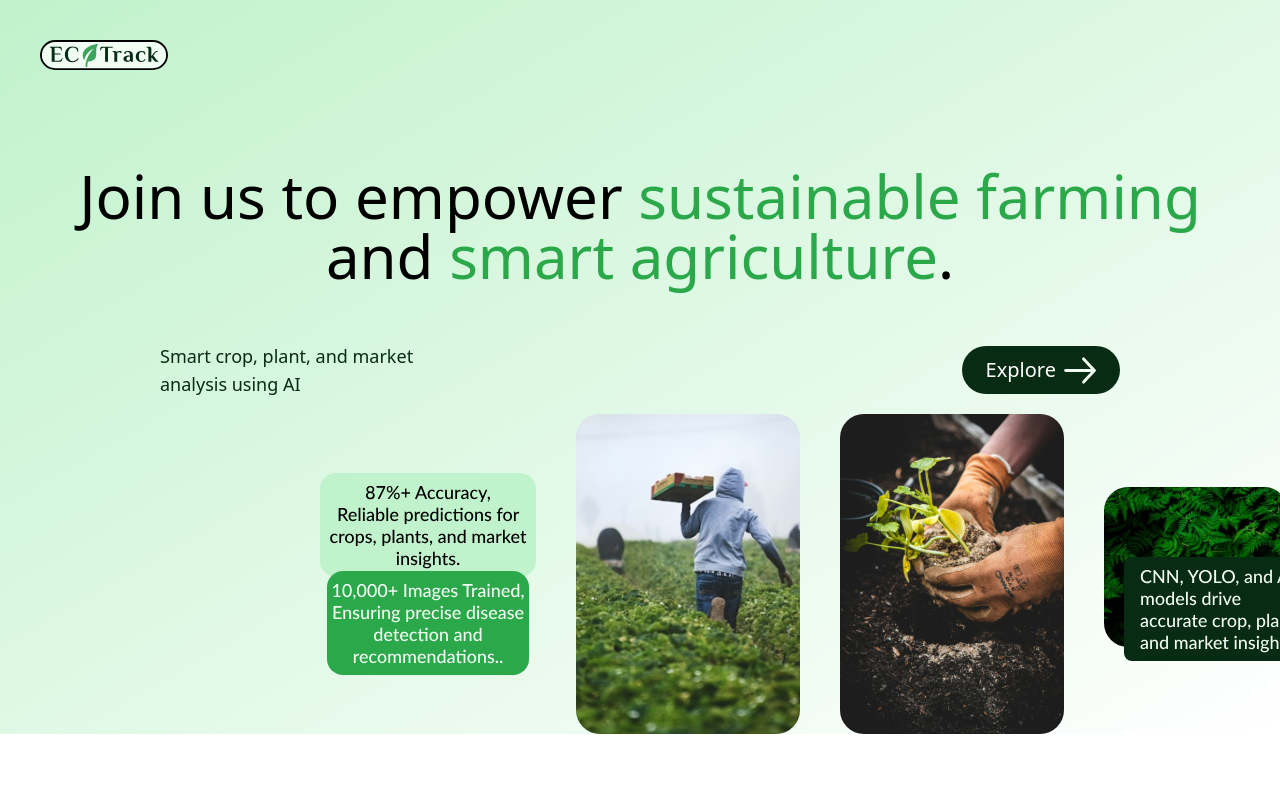
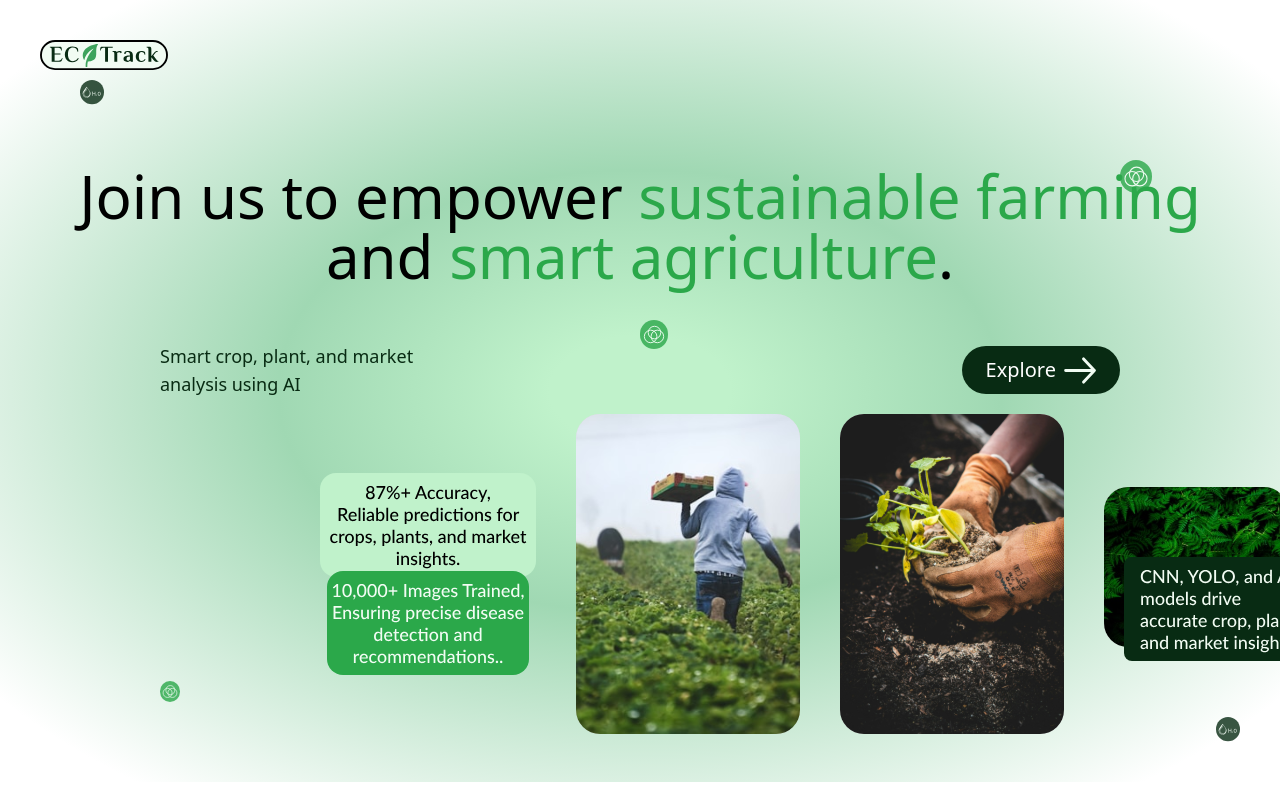
Before and after one commit to tonima26122004/EcoTrack, a React (Vite) app: page / in a window 1280 px wide. Shown: the top 800 px of the page. Built offline with nearby package versions, Linux system fonts and the light colour scheme.

Commit message:
Enhance landing page with navigation and new SVG images; add hover effects to buttons

```diff
--- a/src/components/landing/landing.jsx
+++ b/src/components/landing/landing.jsx
@@ -1,8 +1,11 @@
 import React from 'react';
+import { useNavigate } from 'react-router-dom';
 
 function Landing() {
+  const navigate = useNavigate(); // Hook for navigation
+
   return (
-    <div className="bg-gradient-to-br from-[#C0F2CB] to-transparent w-full">
+    <div className="w-screen relative bg-[radial-gradient(ellipse_at_center,_#C0F2CB_10%,_#A0D8B3_40%,_transparent_90%)]">
       <div className="h-full w-full flex flex-wrap p-6">
         {/* Logo Section */}
         <div className="w-full lg:w-1/3 flex">
@@ -21,13 +24,26 @@ function Landing() {
         <div className="text-lg text-[#082B13]">
           Smart crop, plant, and market <br /> analysis using AI
         </div>
-        <button className="bg-[#082B13] text-white text-xl h-12 rounded-3xl px-6 flex cursor-pointer gap-2 items-center justify-center">
+        <button
+          className="bg-[#082B13] text-white text-xl h-12 rounded-3xl px-6 flex cursor-pointer gap-2 items-center justify-center hover:bg-[#C0F2CB] hover:text-[#2BA84A]"
+          onClick={() => navigate('/login')} // Navigate to /login
+        >
           Explore <img src="pointer.svg" alt="" className="w-8" />
         </button>
       </div>
-     <div>
-        <img src="landingfull.svg" alt="" className='ml-80 -mt-4' />
-     </div>
+
+      {/* Main Image */}
+      <div>
+        <img src="landingfull.svg" alt="" className="ml-80 -mt-4" />
+      </div>
+
+      {/* Randomly Placed Small Images */}
+      <img src="water.svg" alt="Rose" className="absolute top-20 left-20 w-6 opacity-80" />
+      <img src="rose.svg" alt="Water" className="absolute top-40 right-32 w-8 opacity-80" />
+      <img src="rose.svg" alt="Rose" className="absolute bottom-20 left-40 w-5 opacity-80" />
+      <img src="water.svg" alt="Water" className="absolute bottom-10 right-10 w-6 opacity-80" />
+      <img src="rose.svg" alt="Rose" className="absolute top-80 left-1/2 w-7 opacity-80" />
+      <div className='h-12'></div>
     </div>
   );
 }
```
Also changed, not shown: public/rose.svg (added), public/water.svg (added).
